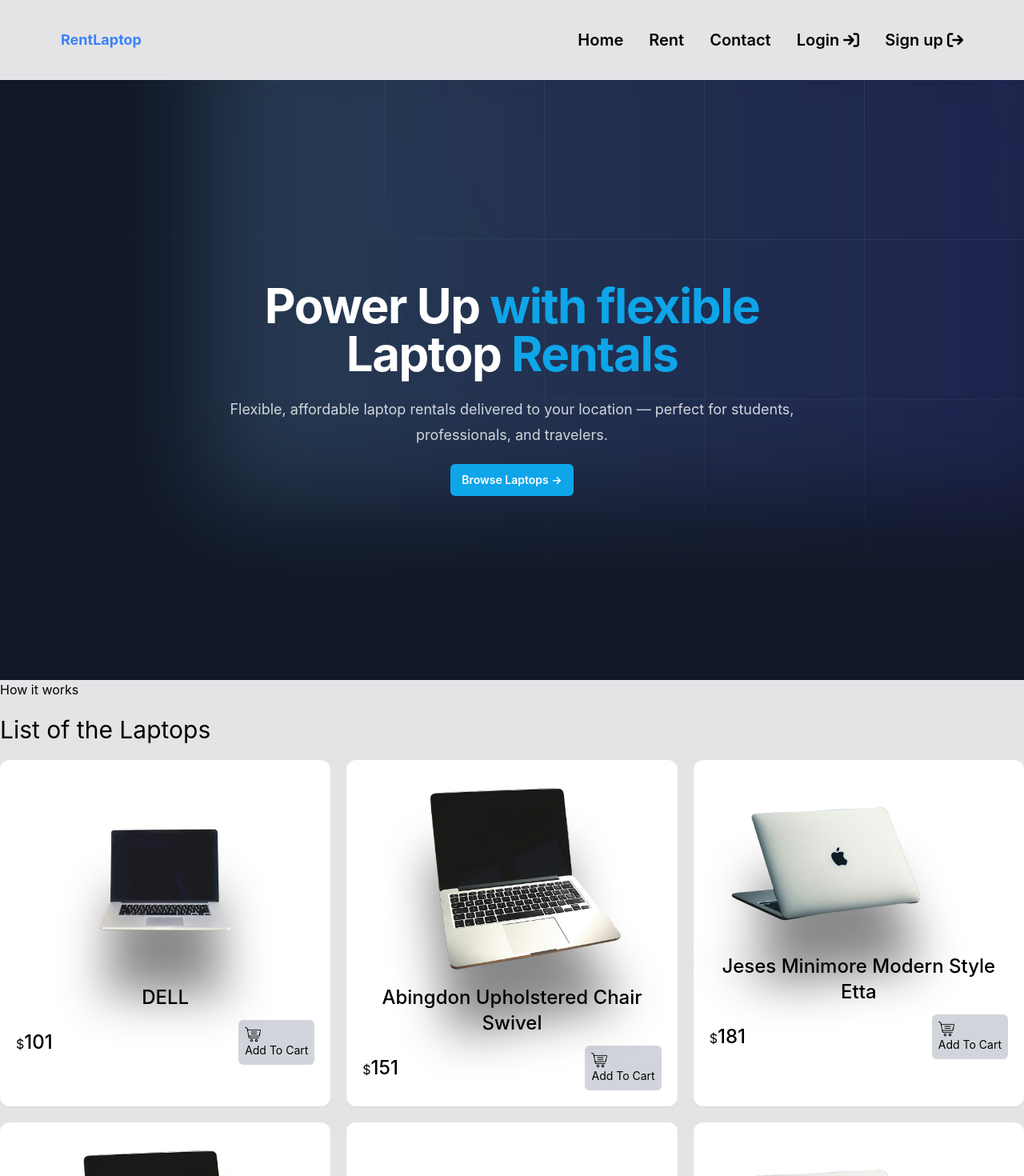
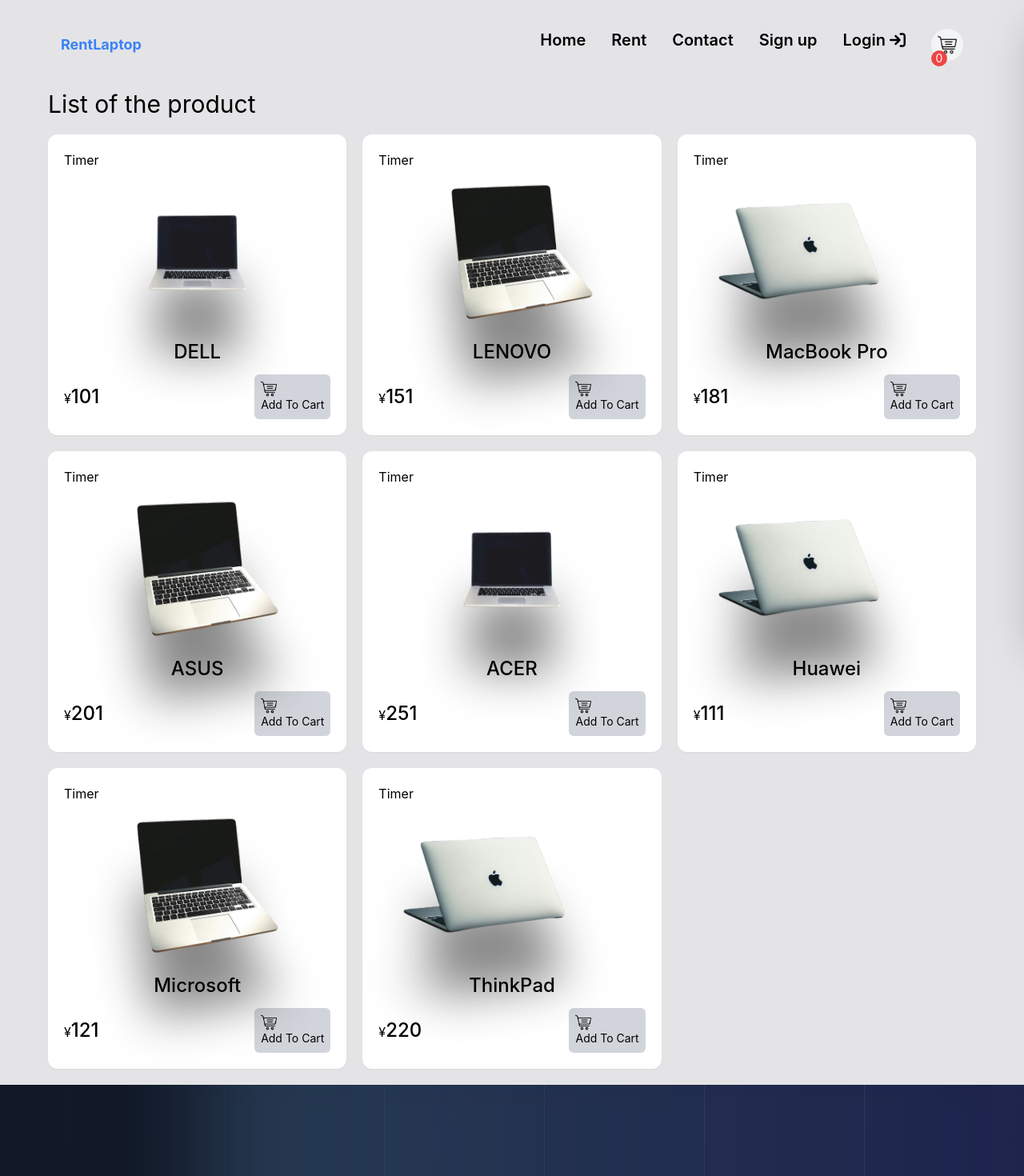
Before and after one commit to Charles-La-Gratte/rentlaptop, a React (Create React App) app: page / in a window 1280 px wide. Shown: the top 1470 px of the page at 80% size. Built offline with nearby package versions, Linux system fonts and the light colour scheme.

Commit message:
work on the Tab cart

```diff
--- /dev/null
+++ b/src/components/CartTab.jsx
@@ -0,0 +1,34 @@
+import React from "react";
+import { useSelector, useDispatch } from 'react-redux'
+import cartItem from "./cartItem";
+import { toggleStatusTab } from '../stores/cart';
+
+const CartTab = () => {
+  const carts = useSelector((store) => store.cart.items);
+  const statusTab = useSelector((store) => store.cart.statusTab);
+  const dispatch = useDispatch();
+  const handleCloseTabCart = () => {
+    dispatch(toggleStatusTab());
+  };
+  return (
+   <div className={`fixed top-0 right-0 bg-gray-700 shadow-2xl w-96 h-full grid grid-rows-[60px_1fr_60px]
+    transform transition-transform duration-500
+    ${statusTab === false ? "translate-x-full" : ""}
+    `}>
+      <h2 className='p-5 text-white text-2xl'>Shopping Cart</h2>
+      <div className='p-5'>
+        {carts.map((item, key) =>
+          <cartItem key={key} data={item}/>
+        )}
+      </div>
+      <div className='grid grid-cols-2'>
+        <button className='bg-black text-white' onClick={handleCloseTabCart}>Close</button>
+        <button className='bg-orange-600 text-white'>Checkout</button>
+
+      </div>
+    </div>
+  )
+
+};
+
+export default CartTab;
--- a/src/components/FeatureItem.jsx
+++ b/src/components/FeatureItem.jsx
@@ -18,13 +18,14 @@
 
   return (
     <div className='bg-white p-5 rounded-xl shadow-sm'>
+      <p>Timer</p>
         <Link to={slug}>
-          <img src={image} alt="" className='w-full h-30 object-cover object-top drop-shadow-[0_80px_30px_#0007] '/>
+          <img src={image} alt="" className='w-full h-[200px] object-contain object-top  p-2 drop-shadow-[0_80px_30px_#0007] '/>
         </Link>
         <h3 className='text-2xl py-3 text-center font-medium'>{name}</h3>
         <div className='flex justify-between items-center'>
             <p>
-                $<span className='text-2xl font-medium'>{price}</span>
+                ¥<span className='text-2xl font-medium'>{price}</span>
             </p>
             <button className='bg-gray-300 p-2 rounded-md text-sm hover:bg-sky-500' onClick={handleAddToCart}>
                 <img src={iconCart} className='w-5' alt=""/>
--- a/src/components/Layout.jsx
+++ b/src/components/Layout.jsx
@@ -3,13 +3,21 @@
 import HeroSection from './HeroSection'
 import FeatureTab from './FeatureTab'
 import Footer from './Footer'
+import { Outlet } from 'react-router-dom'
+import CartTab from './CartTab'
+import { useSelector } from 'react-redux'
+
 
 const Layout = () => {
+  const statusTabCart = useSelector(store => store.cart.statusTab);
   return (
     <div className='bg-zinc-200'>
-      <main className='w-[1200px] max-w-full m-auto p-5 transform transition-transform duration-500'>
+      <main className={`w-[1200px] max-w-full m-auto p-5 transform transition-transform duration-500
+          ${statusTabCart === false ? "" : "-translate-x-56"}`}>
         <Header/>
+        <Outlet/>
       </main>
+        <CartTab/>
         <HeroSection/>
         <FeatureTab/>
         <Footer/>
--- a/src/components/NavBar.jsx
+++ b/src/components/NavBar.jsx
@@ -1,11 +1,23 @@
-import React from "react";
+import React, { useEffect, useState } from "react";
 import { Link } from "react-router-dom";
-import { FontAwesomeIcon } from '@fortawesome/react-fontawesome';
-import { faSignIn } from '@fortawesome/free-solid-svg-icons';
-import { faSignOut } from '@fortawesome/free-solid-svg-icons';
-
+import { FontAwesomeIcon } from "@fortawesome/react-fontawesome";
+import { faSignIn } from "@fortawesome/free-solid-svg-icons";
+import iconCart from '../assets/images/iconCart.png';
+import { useDispatch, useSelector } from "react-redux";
+import { toggleStatusTab } from "../stores/cart";
 
 const NavBar = () => {
+  const [totalQuantity, setTotalQuantity] = useState (0);
+  const carts = useSelector(store => store.cart.items);
+  const dispatch = useDispatch();
+  useEffect(() => {
+    let total = 0;
+    carts.forEach(item => total += item.quantity);
+    setTotalQuantity(total);
+  }, [carts])
+  const handleOpenTabCard = () => {
+    dispatch(toggleStatusTab());
+  }
   return (
     <div>
       <nav className="bg-white-800 p-4">
@@ -46,17 +58,26 @@
               Contact
             </Link>
             <Link
+              to="/contact"
+              className="text-xl font-semibold text-black-300 hover:text-blue-600"
+            >
+              Sign up <FontAwesomeIcon />
+            </Link>
+            <Link
               to="/Login"
               className="text-xl font-semibold text-black-300 hover:text-blue-600"
             >
-              Login   <FontAwesomeIcon icon={faSignIn} />
+              Login <FontAwesomeIcon icon={faSignIn} />
             </Link>
-            <Link
-              to="/contact"
-              className="text-xl font-semibold text-black-300 hover:text-blue-600"
+            <div
+              className="w-10 h-10 bg-gray-100 rounded-full flex justify-center items-center relative"
+              onClick={handleOpenTabCard}
             >
-              Sign up  <FontAwesomeIcon icon={faSignOut} />
-            </Link>
+              <img src={iconCart} alt="" className="w-6" />
+              <span className="absolute top-2/3 right-1/2 bg-red-500 text-white text-sm w-5 h-5 rounded-full flex justify-center items-center">
+                {totalQuantity}
+              </span>
+            </div>
           </div>
         </div>
       </nav>
--- /dev/null
+++ b/src/components/cartItem.jsx
@@ -0,0 +1,41 @@
+import React, {useState, useEffect} from 'react'
+import { products } from '../products';
+import { useDispatch } from 'react-redux';
+import { changeQuantity } from '../stores/cart';
+
+const cartItem = (props) => {
+    const {productId, quantity} = props.data;
+    const [detail, setDetail] = useState([]);
+    const dispatch = useDispatch();
+    useEffect(() => {
+      const findDetail = products.filter(product => product.id === productId)[0];
+      setDetail(findDetail);
+    }, [productId])
+    const handleMinusQuantity = () => {
+        dispatch(changeQuantity({
+            productId: productId,
+            quantity: quantity - 1
+        }));
+    }
+    const handlePlusQuantity = () => {
+        dispatch(changeQuantity({
+            productId: productId,
+            quantity: quantity + 1
+        }))
+    }
+  return (
+   <div className='flex justify-between items-center bg-slate-600 text-white p-2 border-b-2 border-slate-700 gap-5 rounded-md'>
+       <img src={detail.image} alt="" className='w-12' />
+       <h3>{detail.name}</h3>
+       <p>${detail.price * quantity}</p>
+       <div className='w-20 flex justify-between'>
+        <button className='bg-gray-200 rounded-full w-6 h-6 text-cyan-600' onClick={handleMinusQuantity}>-</button>
+        <span>{quantity}</span>
+        <button className='bg-gray-200 rounded-full w-6 h-6 text-cyan-600' onClick={handlePlusQuantity}>+</button>
+
+       </div>
+    </div>
+  )
+}
+
+export default cartItem
--- a/src/products.jsx
+++ b/src/products.jsx
@@ -18,7 +18,7 @@
     },
     {
         id: 2,
-        name: 'Abingdon Upholstered Chair Swivel',
+        name: 'LENOVO',
         price: 151,
         image: imageProduct2,
         description: 'Mollit anim consectetur adipisicing aute pariatur ad mollit ad. Officia amet aliqua non laborum dolore sint sit eu sit sunt laboris. Dolor tempor ipsum culpa Lorem ipsum ullamco ullamco dolor sit do. Do proident quis ad laborum et proident laborum. Non voluptate eiusmod aute labore ea aute.',
@@ -26,7 +26,7 @@
     },
     {
         id: 3,
-        name: 'Jeses Minimore Modern Style Etta',
+        name: 'MacBook Pro',
         price: 181,
         image: imageProduct3,
         description: 'Mollit anim consectetur adipisicing aute pariatur ad mollit ad. Officia amet aliqua non laborum dolore sint sit eu sit sunt laboris. Dolor tempor ipsum culpa Lorem ipsum ullamco ullamco dolor sit do. Do proident quis ad laborum et proident laborum. Non voluptate eiusmod aute labore ea aute.',
@@ -34,7 +34,7 @@
     },
     {
         id: 4,
-        name: 'JJeses Minimore Modern Style',
+        name: 'ASUS',
         price: 201,
         image: imageProduct4,
         description: 'Mollit anim consectetur adipisicing aute pariatur ad mollit ad. Officia amet aliqua non laborum dolore sint sit eu sit sunt laboris. Dolor tempor ipsum culpa Lorem ipsum ullamco ullamco dolor sit do. Do proident quis ad laborum et proident laborum. Non voluptate eiusmod aute labore ea aute.',
@@ -42,7 +42,7 @@
     },
     {
         id: 5,
-        name: 'Bolanle Upholstered Armchair',
+        name: 'ACER',
         price: 251,
         image: imageProduct5,
         description: 'Mollit anim consectetur adipisicing aute pariatur ad mollit ad. Officia amet aliqua non laborum dolore sint sit eu sit sunt laboris. Dolor tempor ipsum culpa Lorem ipsum ullamco ullamco dolor sit do. Do proident quis ad laborum et proident laborum. Non voluptate eiusmod aute labore ea aute.',
@@ -50,7 +50,7 @@
     },
     {
         id: 6,
-        name: 'Jaqueze Upholstered Armchair',
+        name: 'Huawei',
         price: 111,
         image: imageProduct6,
         description: 'Mollit anim consectetur adipisicing aute pariatur ad mollit ad. Officia amet aliqua non laborum dolore sint sit eu sit sunt laboris. Dolor tempor ipsum culpa Lorem ipsum ullamco ullamco dolor sit do. Do proident quis ad laborum et proident laborum. Non voluptate eiusmod aute labore ea aute.',
@@ -58,7 +58,7 @@
     },
     {
         id: 7,
-        name: 'Leston Wide Upholstered Fabric',
+        name: 'Microsoft',
         price: 121,
         image: imageProduct7,
         description: 'Mollit anim consectetur adipisicing aute pariatur ad mollit ad. Officia amet aliqua non laborum dolore sint sit eu sit sunt laboris. Dolor tempor ipsum culpa Lorem ipsum ullamco ullamco dolor sit do. Do proident quis ad laborum et proident laborum. Non voluptate eiusmod aute labore ea aute.',
@@ -66,7 +66,7 @@
     },
     {
         id: 8,
-        name: 'Stephanny 27.5" Wide Tufted',
+        name: 'ThinkPad',
         price: 220,
         image: imageProduct8,
         description: 'Mollit anim consectetur adipisicing aute pariatur ad mollit ad. Officia amet aliqua non laborum dolore sint sit eu sit sunt laboris. Dolor tempor ipsum culpa Lorem ipsum ullamco ullamco dolor sit do. Do proident quis ad laborum et proident laborum. Non voluptate eiusmod aute labore ea aute.',
```
